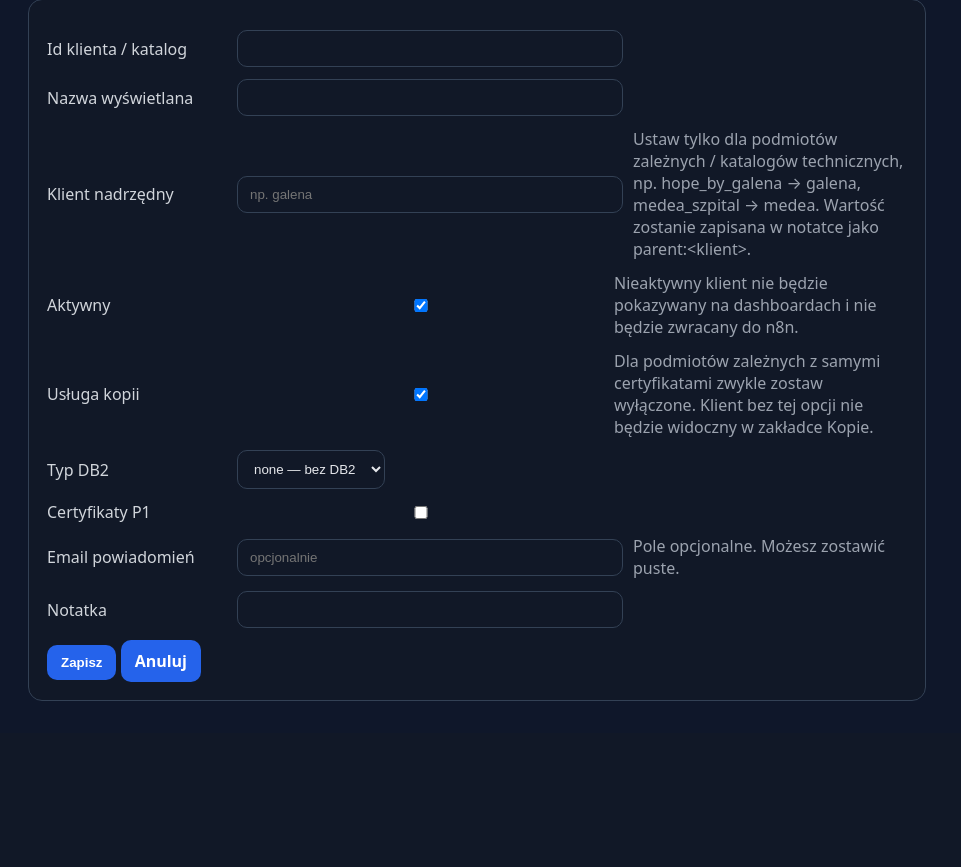
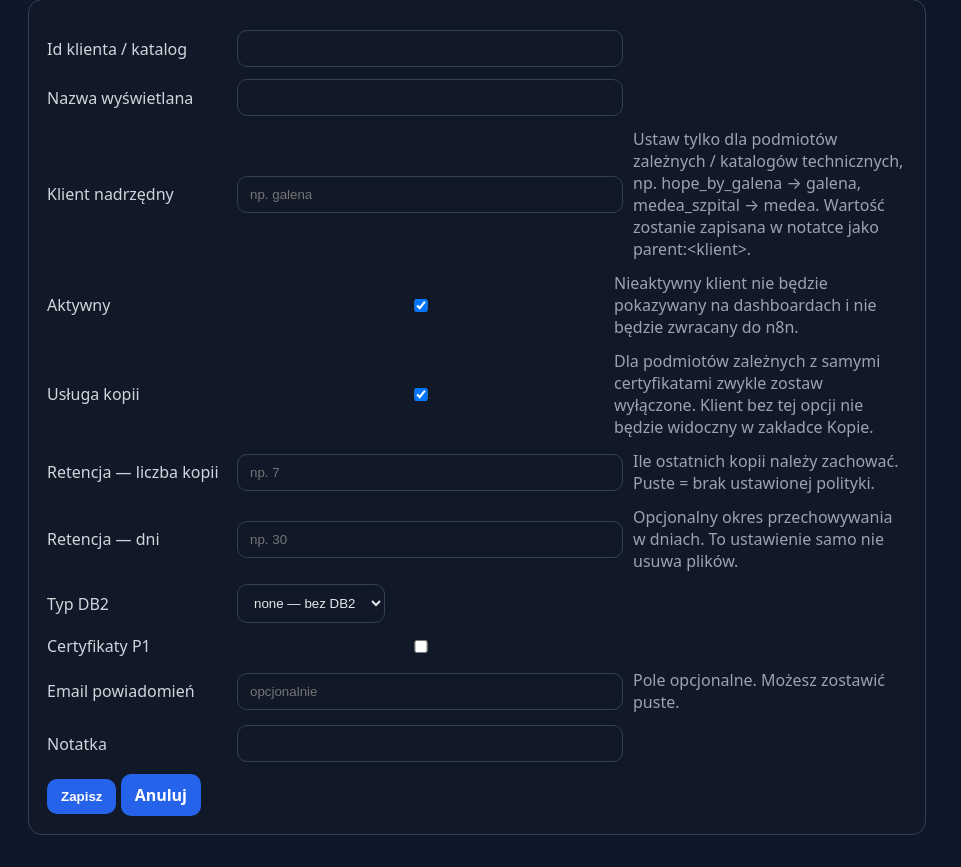
Before and after one commit to Pawel-sp9pw/backup-dashboard, a Flask app: page /clients/new in a window 1280 px wide. Shown: the part 95-962 px from the top of the page, without its empty margins (0-961 px from the left). Before the commit the page ends 796 px from the top, so only its background shows below. Run offline with Flask 3, Linux system fonts and the light colour scheme.

Commit message:
Add per-client backup retention settings (client_config_form.html)

```diff
--- a/backup-panel/templates/client_config_form.html
+++ b/backup-panel/templates/client_config_form.html
@@ -51,6 +51,16 @@
       <span class="muted">Dla podmiotów zależnych z samymi certyfikatami zwykle zostaw wyłączone. Klient bez tej opcji nie będzie widoczny w zakładce Kopie.</span>
     </div>
     <div class="form-row">
+      <label>Retencja — liczba kopii</label>
+      <input type="number" min="1" step="1" name="retention_count" value="{{ item.retention_count if item and item.retention_count is not none else '' }}" placeholder="np. 7">
+      <span class="muted">Ile ostatnich kopii należy zachować. Puste = brak ustawionej polityki.</span>
+    </div>
+    <div class="form-row">
+      <label>Retencja — dni</label>
+      <input type="number" min="1" step="1" name="retention_days" value="{{ item.retention_days if item and item.retention_days is not none else '' }}" placeholder="np. 30">
+      <span class="muted">Opcjonalny okres przechowywania w dniach. To ustawienie samo nie usuwa plików.</span>
+    </div>
+    <div class="form-row">
       <label>Typ DB2</label>
       <select name="db2_type">
         {% set db2 = item.db2_type if item else 'none' %}
```
